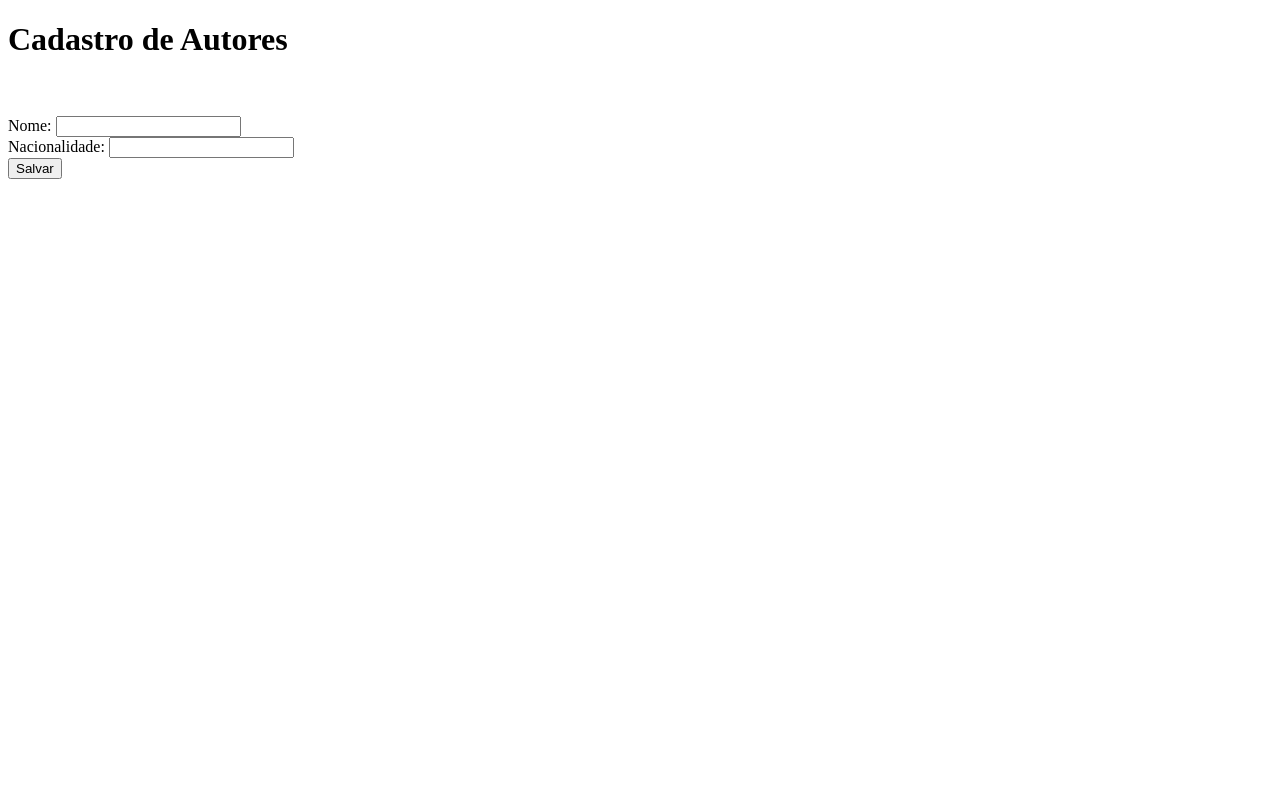
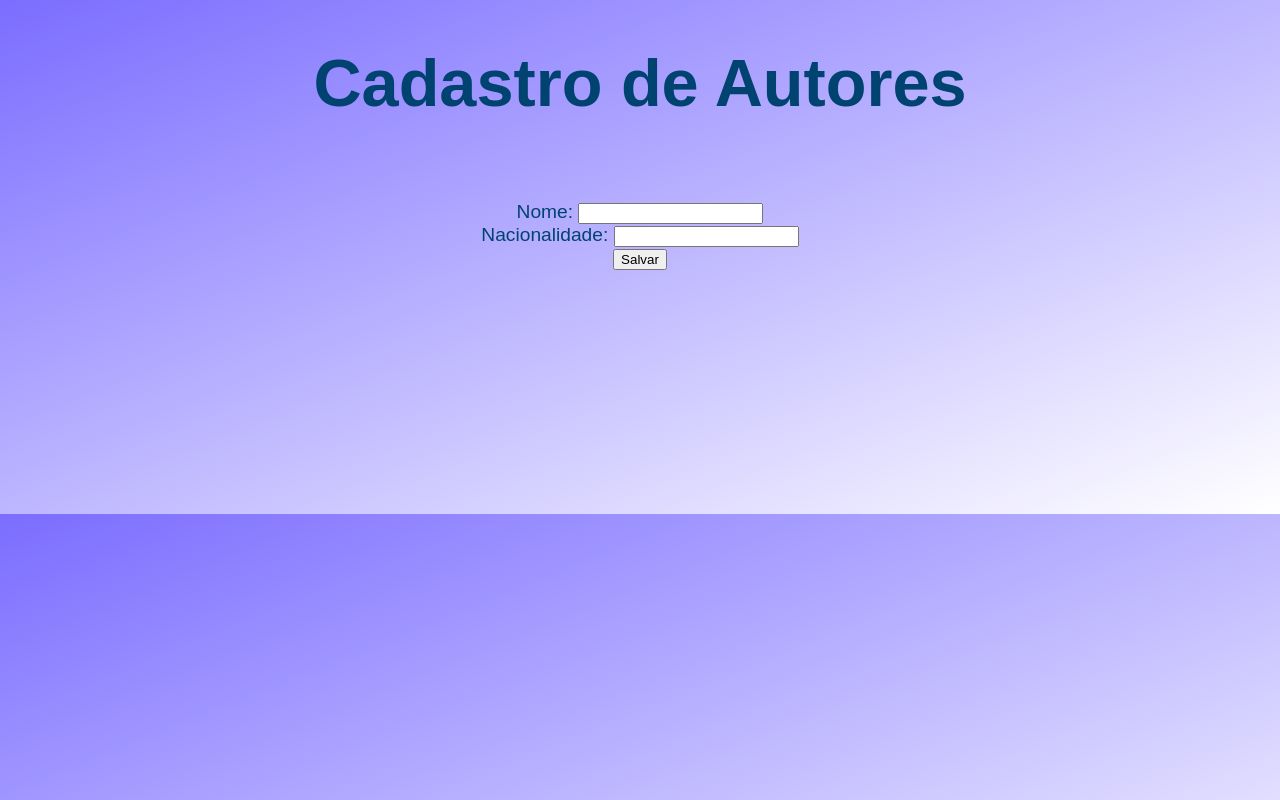
Before and after one commit to vinitessis/Trab1PI2, a website: page app-cadastro-associado/index.html in a window 1280 px wide. Drawn offline with Linux system fonts and the light colour scheme; no server answers.

Commit message:
CSS básico para a apresentação

```diff
--- a/app-cadastro-associado/index.html
+++ b/app-cadastro-associado/index.html
@@ -5,6 +5,7 @@
     <meta http-equiv="X-UA-Compatible" content="IE=edge">
     <meta name="viewport" content="width=device-width, initial-scale=1.0">
     <title>Cadastro de Autores</title>
+    <link rel="stylesheet" type="text/css" href="style.css" />
 </head>
 <body>
     <h1>Cadastro de Autores</h1>
--- /dev/null
+++ b/app-cadastro-associado/style.css
@@ -0,0 +1,31 @@
+body {
+    background-image: linear-gradient(to bottom right, rgb(123, 109, 255), rgb(255, 255, 255));
+    text-align: center;
+    font-family: 'Gotu', sans-serif;
+    margin-bottom: 19%;
+}
+
+h1 {
+    color: rgb(0, 67, 112);
+    font-size: 50pt
+}
+
+table {
+    background-color:rgb(0, 0, 0);
+    margin: auto;
+}
+
+th {
+    font-weight:bolder;
+}
+
+tr {
+    background-color:rgb(0, 67, 112);
+    color: white;
+}
+
+form {
+    color: rgb(0, 67, 112);
+    font-size: larger;
+    margin: auto;
+}
```
